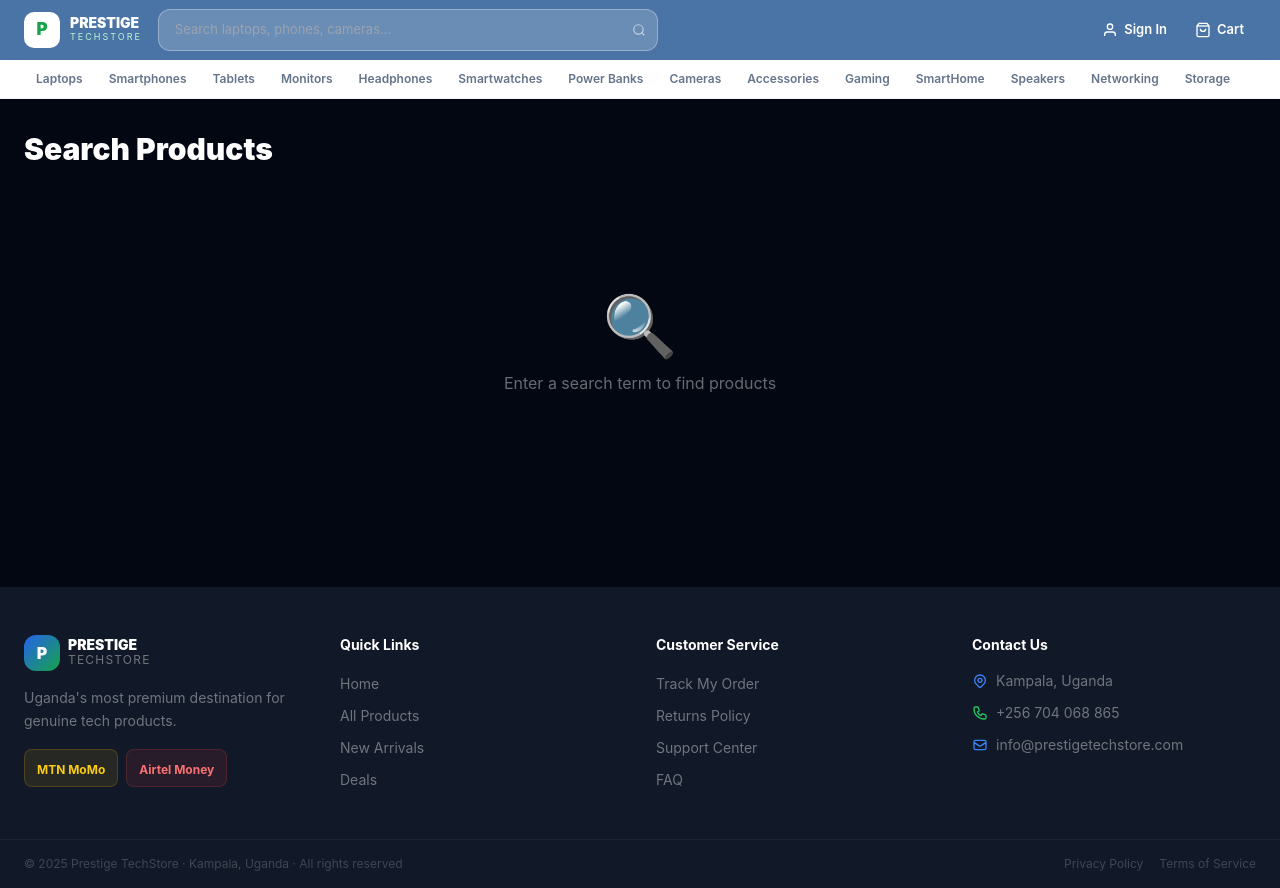
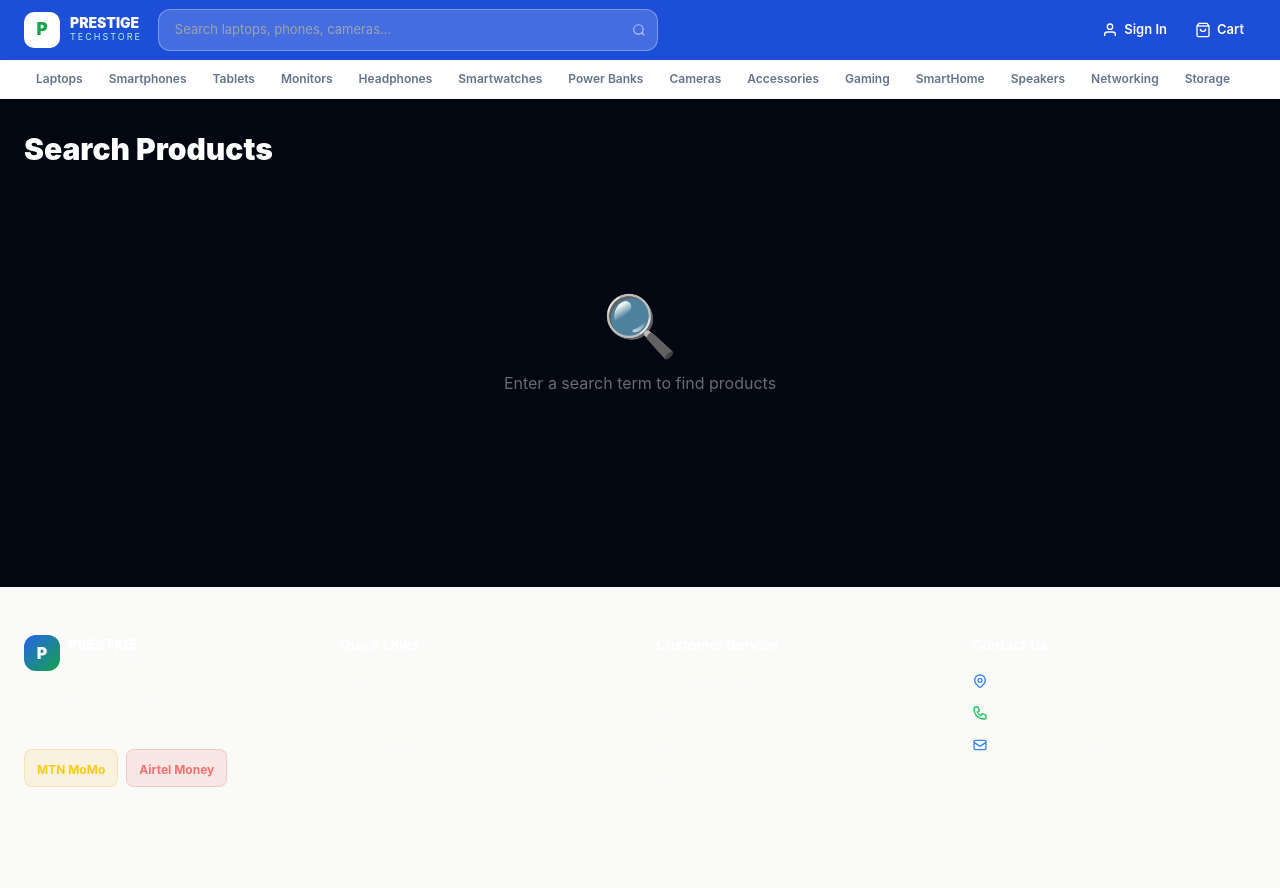
Before and after one commit to JohnsonAvad/prestige-tech-store, a React (Vite) app in the folder frontend/: page /search in a window 1280 px wide. Built offline with nearby package versions, Linux system fonts and the light colour scheme; no server answers; the HTML template or start-up script is replaced by a standard one; a web font is replaced by a local one.

Commit message:
Changed the background colors for the navbar, footer and the home page

```diff
--- a/frontend/src/components/shared/Footer.jsx
+++ b/frontend/src/components/shared/Footer.jsx
@@ -2,7 +2,7 @@ import { Link } from 'react-router-dom'
 
 export default function Footer() {
   return (
-    <footer className="bg-gray-900 mt-16">
+    <footer className="bg-stone-50 mt-16">
 
       <div className="max-w-7xl mx-auto px-4 md:px-6 py-12">
         <div className="grid grid-cols-1 md:grid-cols-4 gap-8">
--- a/frontend/src/components/shared/Navbar.jsx
+++ b/frontend/src/components/shared/Navbar.jsx
@@ -37,7 +37,7 @@ export default function Navbar() {
     <header style={{ position: 'sticky', top: 0, zIndex: 100 }}>
 
       {/* Green navbar */}
-      <div style={{ background: '#4974a5' }}>
+      <div style={{ background: '#1D4ED8' }}>
         <div style={{ maxWidth: '1280px', margin: '0 auto', padding: '0 24px', display: 'flex', alignItems: 'center', gap: '16px', height: '60px' }}>
 
           {/* Logo */}
--- a/frontend/src/pages/shop/Home.jsx
+++ b/frontend/src/pages/shop/Home.jsx
@@ -10,7 +10,7 @@ import CartDrawer from '../../components/shop/CartDrawer'
 
 export default function Home() {
   return (
-    <div className="min-h-screen bg-gray-950">
+    <div className="min-h-screen bg-white">
       <Navbar />
       <CartDrawer />
       <main className="max-w-7xl mx-auto px-4 md:px-6 py-6 space-y-12">
```
